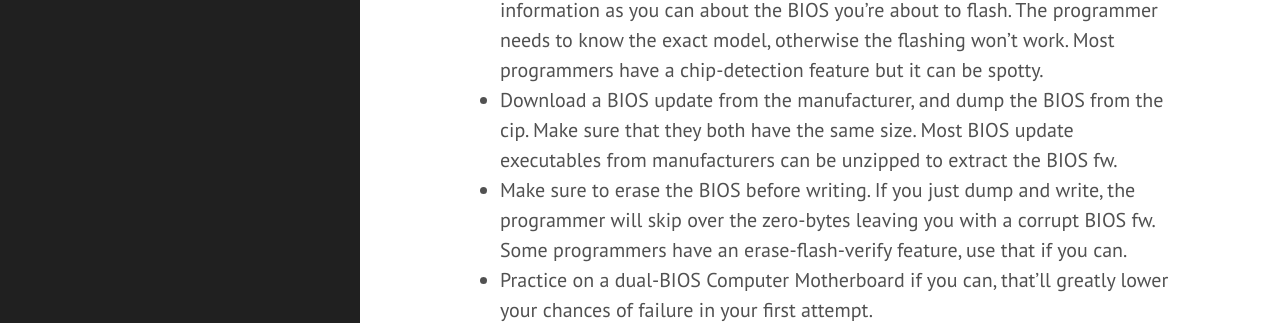
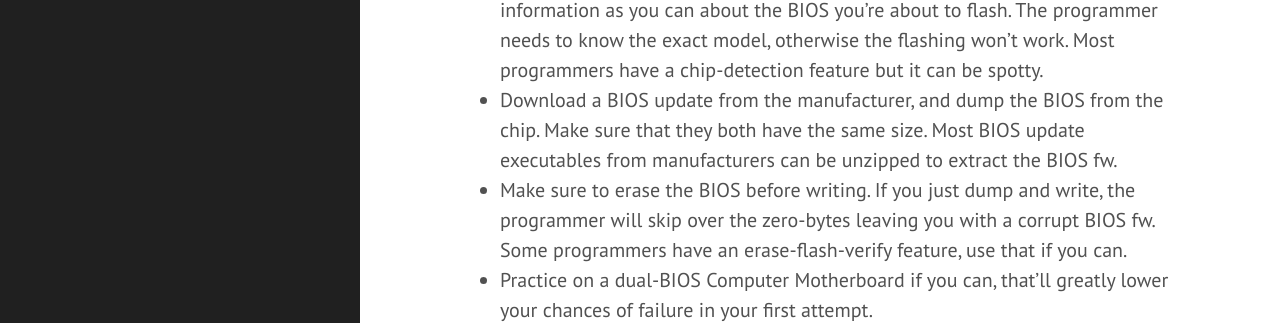
Before and after one commit to steelbrain/steelbrain.github.io, a Jekyll site: the page built from _posts/2020-09-21-what-i-learned-flashing-an-eeprom.md, in a window 1280 px wide and 900 px high, scrolled down 566 px. Shown: the part 173-496 px from the top of the window. Built offline with Jekyll 4.4.1, drawn with Linux system fonts in a browser that asks for light colours.

Commit message:
:bug: Fix typo in 2020-09-21-what-i-learned-flashing-an-eeprom.md

```diff
--- a/_posts/2020-09-21-what-i-learned-flashing-an-eeprom.md
+++ b/_posts/2020-09-21-what-i-learned-flashing-an-eeprom.md
@@ -15,6 +15,6 @@ I used a CH341A USB programmer on Windows paired with ASProgrammer. Instead of d
 ### What I learned from this experience:
 
 - If your machine boots, use that as an opportunity to extract as much information as you can about the BIOS you're about to flash. The programmer needs to know the exact model, otherwise the flashing won't work. Most programmers have a chip-detection feature but it can be spotty.
-- Download a BIOS update from the manufacturer, and dump the BIOS from the cip. Make sure that they both have the same size. Most BIOS update executables from manufacturers can be unzipped to extract the BIOS fw.
+- Download a BIOS update from the manufacturer, and dump the BIOS from the chip. Make sure that they both have the same size. Most BIOS update executables from manufacturers can be unzipped to extract the BIOS fw.
 - Make sure to erase the BIOS before writing. If you just dump and write, the programmer will skip over the zero-bytes leaving you with a corrupt BIOS fw. Some programmers have an erase-flash-verify feature, use that if you can.
 - Practice on a dual-BIOS Computer Motherboard if you can, that'll greatly lower your chances of failure in your first attempt.
```
